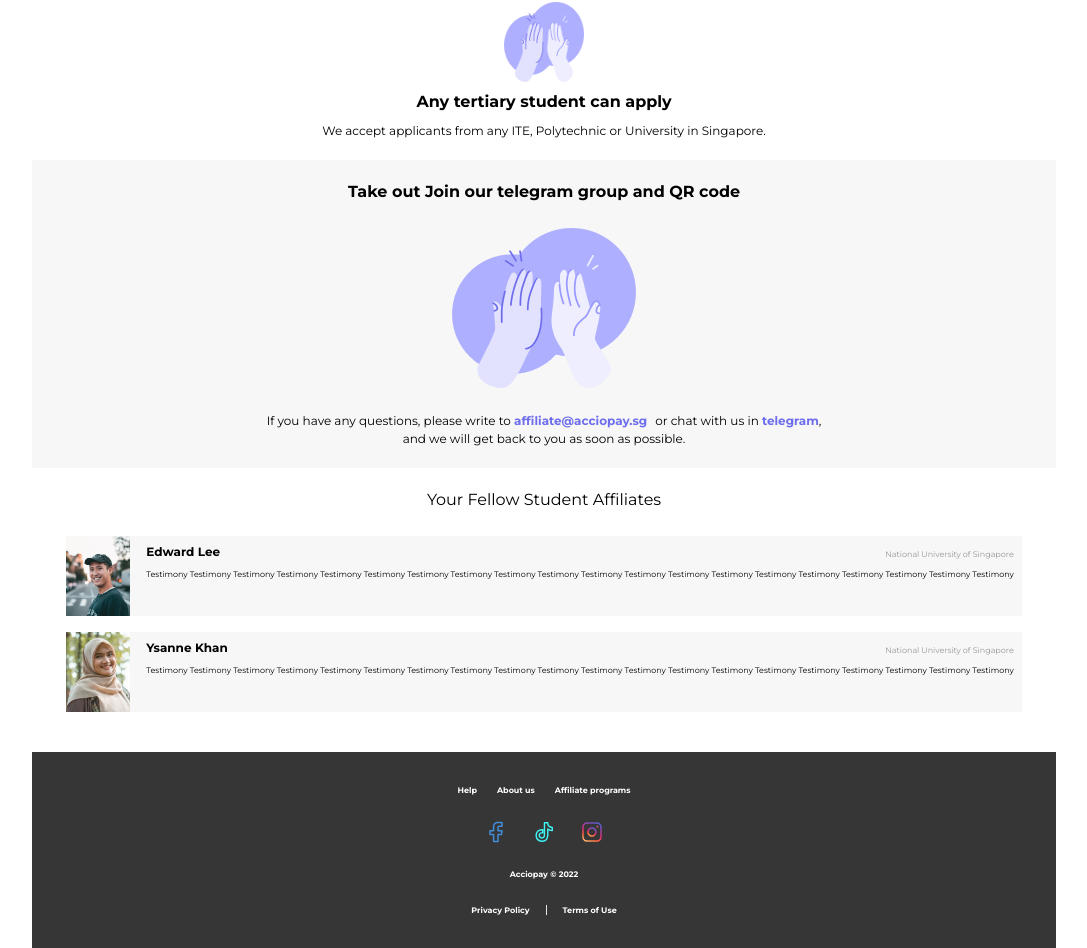
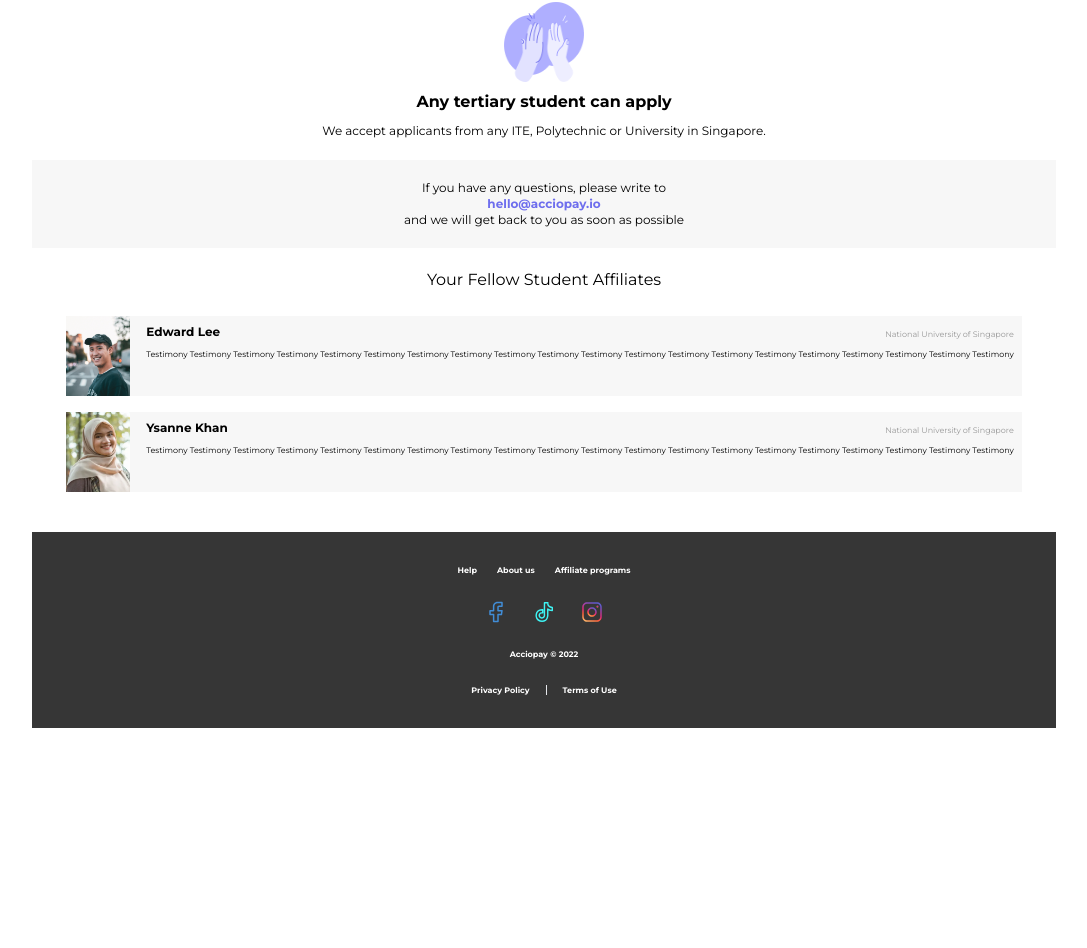
Before and after one commit to osmanmesutozcan/acciopay_affiliate_frontend, a Next.js app: page / in a window 1280 px wide. Shown: the part 1110-2058 px from the top of the page, without its empty margins (96-1183 px from the left). After the commit the page ends 1838 px from the top, so only its background shows below. Built offline with nearby package versions, Linux system fonts and the light colour scheme; no server answers.

Commit message:
content fix

```diff
--- a/pages/index.tsx
+++ b/pages/index.tsx
@@ -1,6 +1,6 @@
 import { Layout } from "../components/common/layoutComponents/Layout";
 import { PrimaryButton } from "../components/common/Button";
-import { affiliateProgram } from "../utils/config";
+import { accioPayEmail, affiliateProgram } from "../utils/config";
 import { useRouter } from "next/router";
 
 export default function AffiliateProgram() {
@@ -46,10 +46,14 @@ export default function AffiliateProgram() {
           <TermItem item={perk} key={perk.title} />
         ))}
       </div>
-      <div className="bg-gray-light p-5 flex flex-col items-center text-center space-y-6">
-        <h3 className="font-bold">{affiliateProgram.qrCode.title}</h3>
-        <img src={affiliateProgram.qrCode.image} alt={affiliateProgram.qrCode.title} className="h-22 w-22" />
-        {affiliateProgram.qrCode.description}
+      <div className="bg-gray-light p-5 flex flex-col items-center text-center space-y-6 text-xs">
+        {/*<h3 className="font-bold">{affiliateProgram.qrCode.title}</h3>*/}
+        {/*<img src={affiliateProgram.qrCode.image} alt={affiliateProgram.qrCode.title} className="h-22 w-22" />*/}
+        If you have any questions, please write to{" "}
+        <a href={`mailto:${accioPayEmail.hello}`} className="font-bold text-primary">
+          {accioPayEmail.hello}
+        </a>{" "}
+        and we will get back to you as soon as possible
       </div>
       <div className="p-5 flex flex-col items-center text-center space-y-6">
         <h3>Your Fellow Student Affiliates</h3>
```
